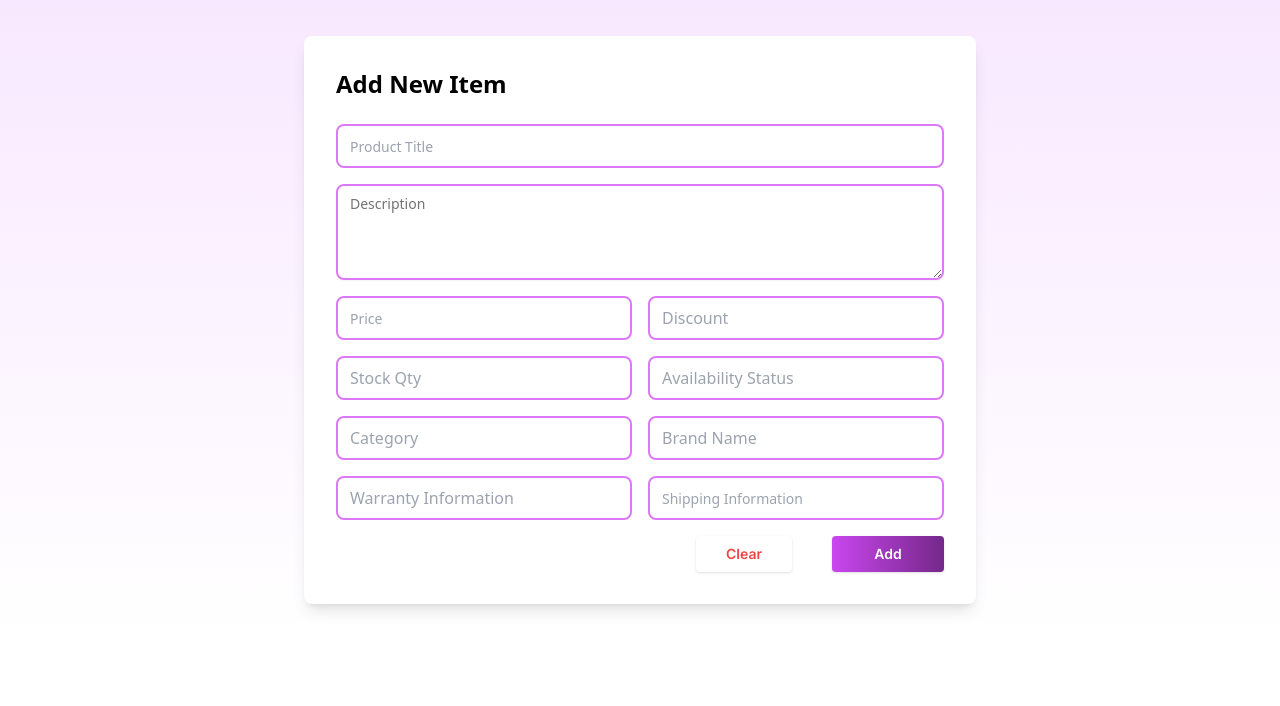
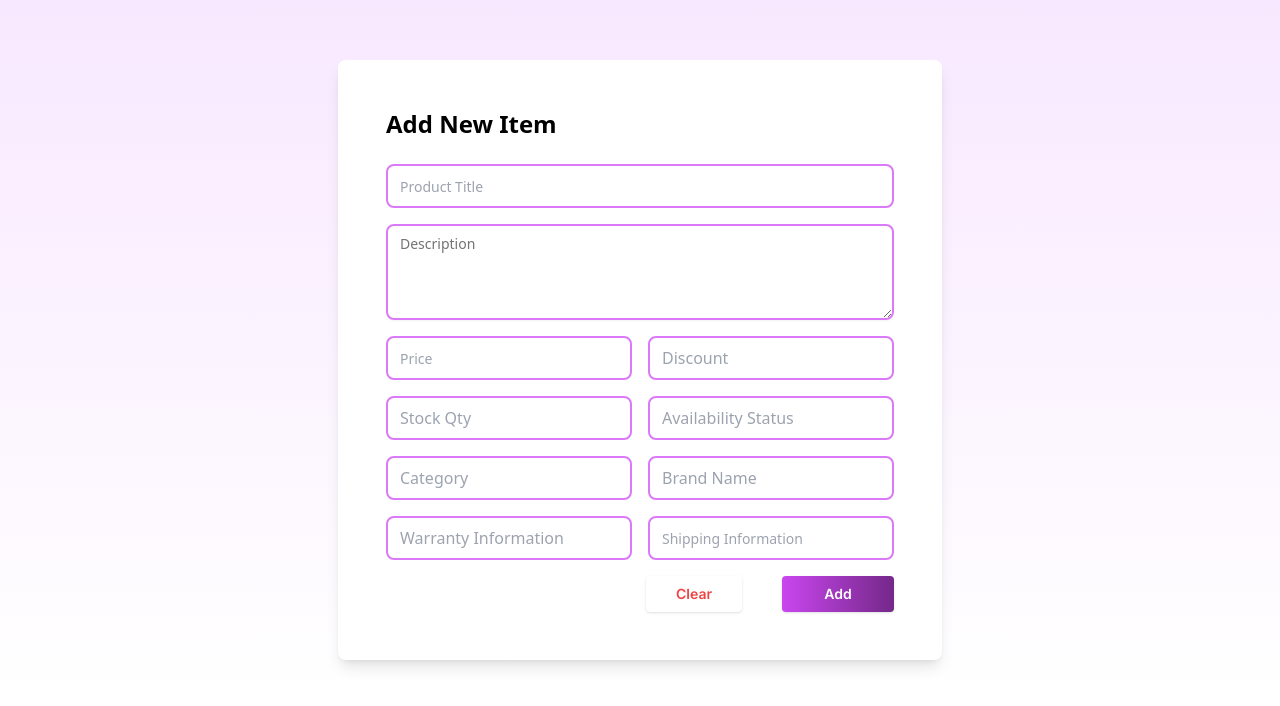
Before and after one commit to priyashankapgui/React-Intern-Practical-Test, a React (Vite) app: page /add-new in a window 1280 px wide. Shown: the top 706 px of the page. Built offline with nearby package versions, Linux system fonts and the light colour scheme.

Commit message:
Create the Add and delete api

```diff
--- a/src/Components/Product/ProductCard/ProductCard.jsx
+++ b/src/Components/Product/ProductCard/ProductCard.jsx
@@ -3,12 +3,15 @@ import DefaultButton from "@/Components/Button/DefaultButton";
 import { Label } from "@/Components/ui/label";
 import StarRatings from "react-star-ratings";
 import DeleteConfirm from "@/Components/Popup/Delete Popup";
+import { useNavigate } from 'react-router-dom';
 import { getAllProduct } from "@/apis/ProductApis/Apis";
+import { deleteProduct } from "@/apis/ProductApis/Apis";
 
 const ProductCard = ({ id }) => {
   const [product, setProduct] = useState(null);
   const [rating, setRating] = useState(0);
   const [showDeleteModal, setShowDeleteModal] = useState(false);
+  const navigate = useNavigate();
 
   useEffect(() => {
     // Fetch all products and filter by ID
@@ -128,8 +131,15 @@ const ProductCard = ({ id }) => {
   {showDeleteModal && (
     <DeleteConfirm
       onDelete={() => {
+        deleteProduct(product.id) // Call the delete API
+          .then(() => {
             console.log("Product deleted");
             setShowDeleteModal(false);
+            navigate('/product-list');
+          })
+          .catch((error) => {
+            console.error("Error deleting product:", error);
+          });
       }}
       onCancel={() => setShowDeleteModal(false)}
     />
--- a/src/apis/ProductApis/Apis.jsx
+++ b/src/apis/ProductApis/Apis.jsx
@@ -3,6 +3,19 @@ import axios from 'axios';
 const api = axios.create({
   baseURL: 'https://dummyjson.com/',
 });
+
+// Add a product
+export const addProduct = async (product) => {
+  try {
+    const response = await api.post('products/add', product);
+    console.log('Product added:', response.data);
+    return response.data;
+  } catch (error) {
+    console.error('Error adding product:', error);
+    throw error;
+  }
+};
+
 
 // Get all products
 export const getAllProduct = async () => {
@@ -17,4 +30,16 @@ export const getAllProduct = async () => {
   }
 };
 
+//Delete product
+export const deleteProduct = async (id) => {
+  try {
+    const response = await api.delete(`/products/${id}`);
+    console.log('Product deleted:', response.data);
+    return response.data;
+  } catch (error) {
+    console.error('Error deleting product:', error);
+    throw error;
+  }
+};
+
 export default api;
--- a/src/pages/AddNewPage/AddNewPage.jsx
+++ b/src/pages/AddNewPage/AddNewPage.jsx
@@ -5,8 +5,8 @@ import React from 'react'
 function AddNewPage() {
   return (
     <Layout>
-      <div className='p-9'>
-      <AddNewProductForm/>
+      <div className="flex items-center justify-center p-9">
+      <AddNewProductForm />
       </div>
     </Layout>
   )
--- a/src/section/ProductForm/AddNewProductForm.jsx
+++ b/src/section/ProductForm/AddNewProductForm.jsx
@@ -5,6 +5,7 @@ import { Textarea } from "@/Components/ui/textarea";
 import { AddNewItemSchema } from "@/schema/productsSchema/productSchema";
 import DefaultButton from "@/Components/Button/DefaultButton";
 import SuccessConfirm from "@/Components/Popup/SuccessConfirm";
+import { addProduct } from "@/apis/ProductApis/Apis";
 
 const AddNewProductForm = () => {
   const [formData, setFormData] = useState({
@@ -31,7 +32,7 @@ const AddNewProductForm = () => {
     }));
   };
 
-  const handleSubmit = (e) => {
+  const handleSubmit = async (e) => {
     e.preventDefault();
 
     // Validate form data using zod
@@ -42,7 +43,14 @@ const AddNewProductForm = () => {
       setErrors(formattedErrors);
     } else {
       console.log("Form submitted with data:", formData);
-      setShowSuccessPopup(true);
+
+      try {
+        const addedProduct = await addProduct(formData);
+        console.log('Product successfully added:', addedProduct);
+        setShowSuccessPopup(true);
+      } catch (error) {
+        console.error('Error adding product:', error);
+      }
     }
   };
 
@@ -68,10 +76,13 @@ const AddNewProductForm = () => {
   };
 
   return (
-    <div className="max-w-2xl p-8 mx-auto bg-white rounded-lg shadow-lg">
+    <div className="w-6/12 p-8 mx-auto mt-6 bg-white rounded-lg shadow-lg">
+
+      <form onSubmit={handleSubmit} className="p-4 space-y-4">
+
       <h2 className="mb-6 text-2xl font-semibold text-black">Add New Item</h2>
-      <form onSubmit={handleSubmit} className="space-y-4">
         <div>
+
           {/*Product Titel */}
           <InputField
             id="title"
@@ -90,6 +101,7 @@ const AddNewProductForm = () => {
         </div>
 
         <div>
+
           {/*Product description*/}
           <Textarea
             id="description"
@@ -108,6 +120,7 @@ const AddNewProductForm = () => {
 
         <div className="grid grid-cols-2 gap-4">
           <div>
+
             {/*Price*/}
             <InputField
               id="price"
@@ -123,6 +136,7 @@ const AddNewProductForm = () => {
             )}
           </div>
           <div>
+
             {/*Discount*/}
             <InputField
               id="discount"
@@ -143,6 +157,7 @@ const AddNewProductForm = () => {
 
         <div className="grid grid-cols-2 gap-4">
           <div>
+
             {/*Stock Qty*/}
             <InputField
               id="stockQty"
@@ -159,7 +174,9 @@ const AddNewProductForm = () => {
               </p>
             )}
           </div>
+
           <div>
+
             {/*Availability Status*/}
             <InputField
               id="availabilityStatus"
@@ -180,6 +197,7 @@ const AddNewProductForm = () => {
 
         <div className="grid grid-cols-2 gap-4">
           <div>
+
             {/*Category*/}
             <InputField
               id="category"
@@ -198,6 +216,7 @@ const AddNewProductForm = () => {
           </div>
 
           <div>
+
             {/*Brand Name*/}
             <InputField
               id="brandName"
@@ -218,6 +237,7 @@ const AddNewProductForm = () => {
 
         <div className="grid grid-cols-2 gap-4">
           <div>
+
             {/*Warranty Information*/}
             <InputField
               id="warrantyInformation"
@@ -236,6 +256,7 @@ const AddNewProductForm = () => {
           </div>
 
           <div>
+
             {/*Shipping Infomation*/}
             <InputField
               id="shippingInformation"
@@ -256,6 +277,7 @@ const AddNewProductForm = () => {
 
         <div className="flex justify-end gap-10 ">
           <div>
+
             {/*Clear Button*/}
             <DefaultButton
               handleClick={handleClear}
@@ -265,6 +287,7 @@ const AddNewProductForm = () => {
           </div>
 
           <div>
+
             {/*Add Button*/}
             <DefaultButton
               btnLabel="Add"
```
Lines whose indentation alone changed are shown as unchanged.
